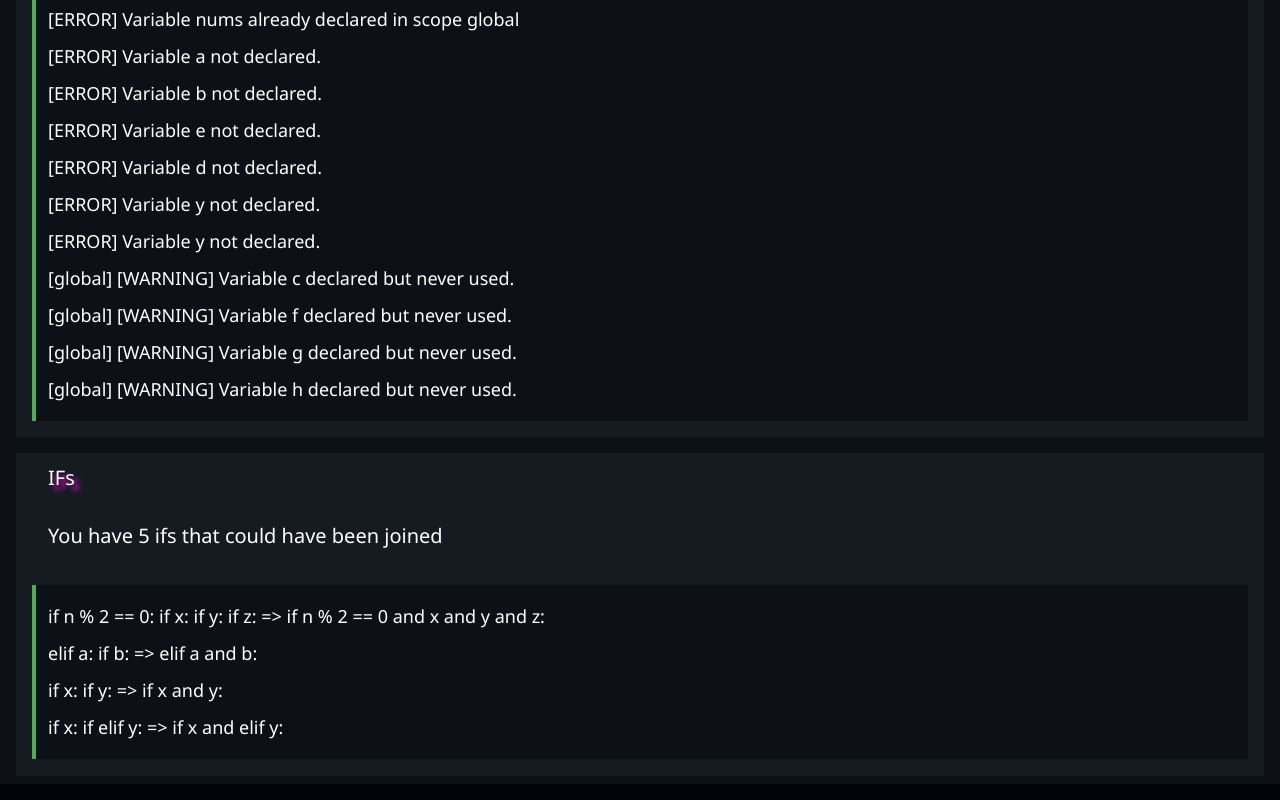
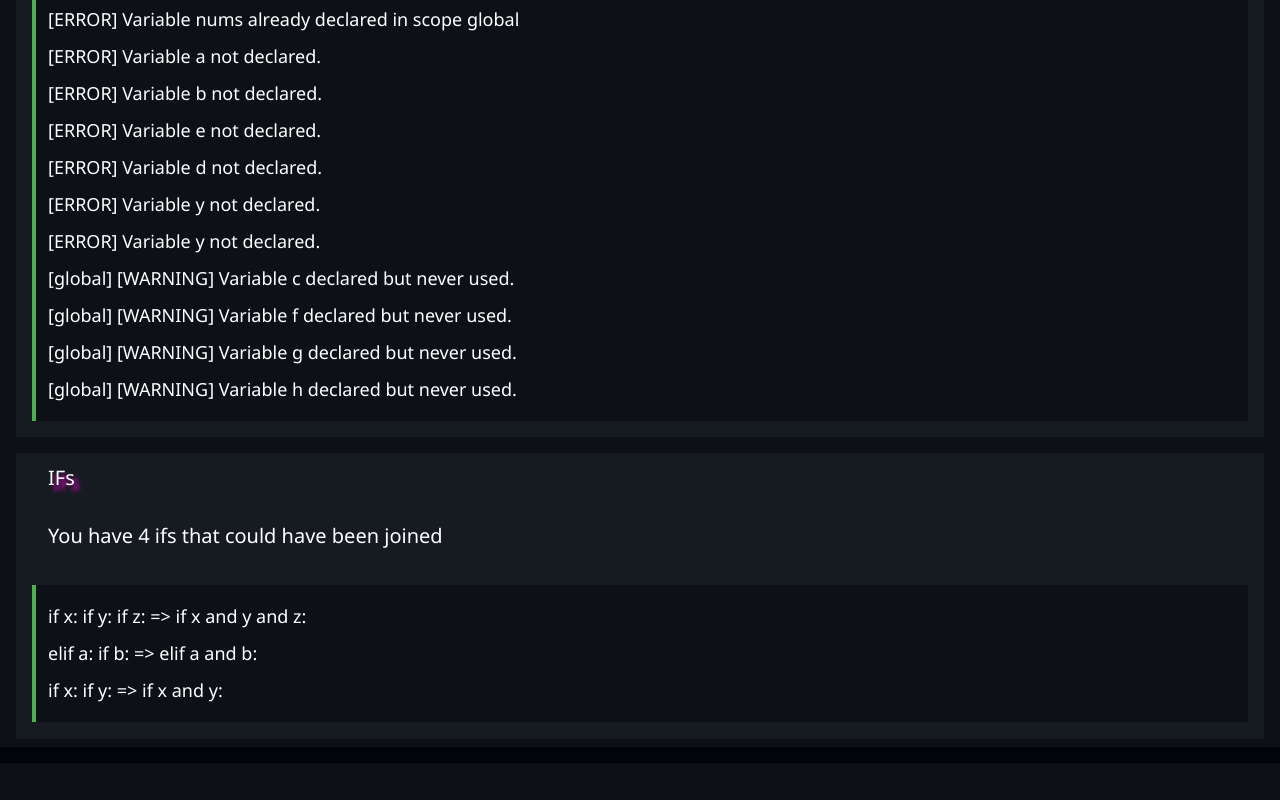
Before and after one commit to rafaelcorreia94870/TypeThonG, a plain HTML site: page finalOutput.html in a window 1280 px wide. Shown: the part 967-1767 px from the top of the page. After the commit the page ends 1730 px from the top, so only its background shows below. Drawn offline with Linux system fonts and the light colour scheme.

Commit message:
Pequenas correções

```diff
--- a/finalOutput.html
+++ b/finalOutput.html
@@ -206,15 +206,14 @@
                 </header>
                 <div class="w3-container w3-padding" style="color: white;">
                     <!--h4>There are  occurencies of nested code</h4-->
-                    <h4>You have 5 ifs that could have been joined</h4>
+                    <h4>You have 4 ifs that could have been joined</h4>
                 </div>
                 <div class="w3-code  scrollable-table" id="results" style="color: white; background-color: #0d1117;">
 
-                    <h5>if n % 2 == 0:
-if x:
- if y:
+                    <h5>if x:
+if y:
  if z:
-  => if n % 2 == 0 and x and y and z:</h5>
+  => if x and y and z:</h5>
 
                     <h5>elif a:
 if b:
@@ -224,10 +223,6 @@ if b:
 if y:
   => if x and y:</h5>
 
-                    <h5>if x:
-if elif y:
-  => if x and elif y:</h5>
-
                 </div>
             </div>
         </div>
```
Also changed, not shown: 2 other files.
